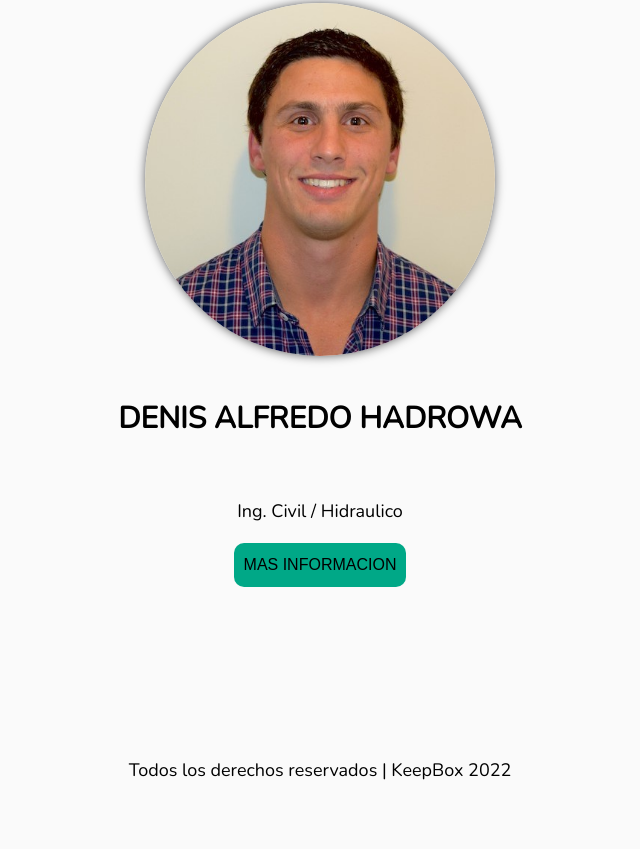
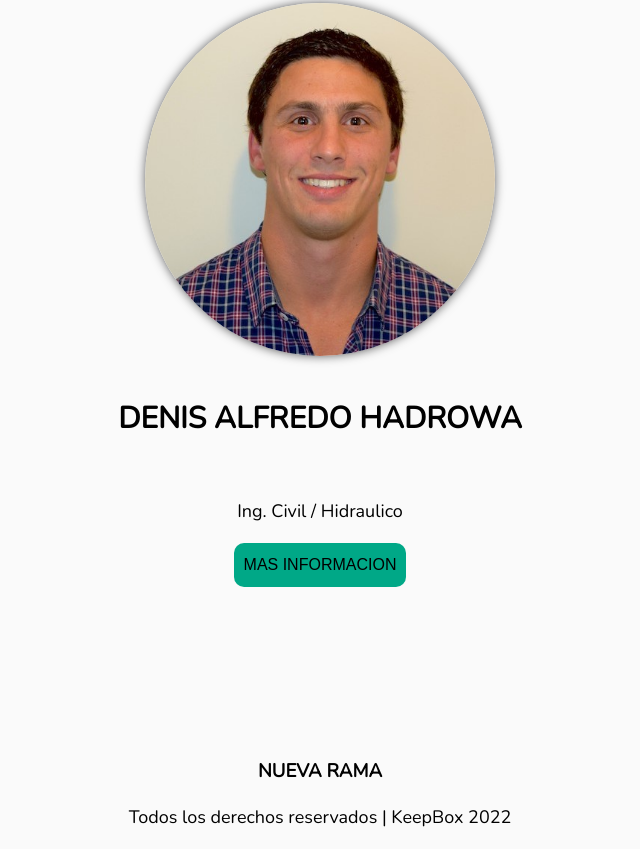
Before and after one commit to ivanhadrowa/clase-desarrollo, a plain HTML site: page index.html in a window 1280 px wide. Shown: the part 1517-2366 px from the top of the page, without its empty margins (320-960 px from the left). Before the commit the page ends 2319 px from the top, so only its background shows below. Drawn offline with nearby package versions, Linux system fonts and the light colour scheme.

Commit message:
agregando texto al html

```diff
--- a/index.html
+++ b/index.html
@@ -132,6 +132,7 @@
     </main>
 
     <footer>
+        <h3>NUEVA RAMA</h3>
         <p>Todos los derechos reservados | KeepBox 2022</p>
     </footer>
 
```
